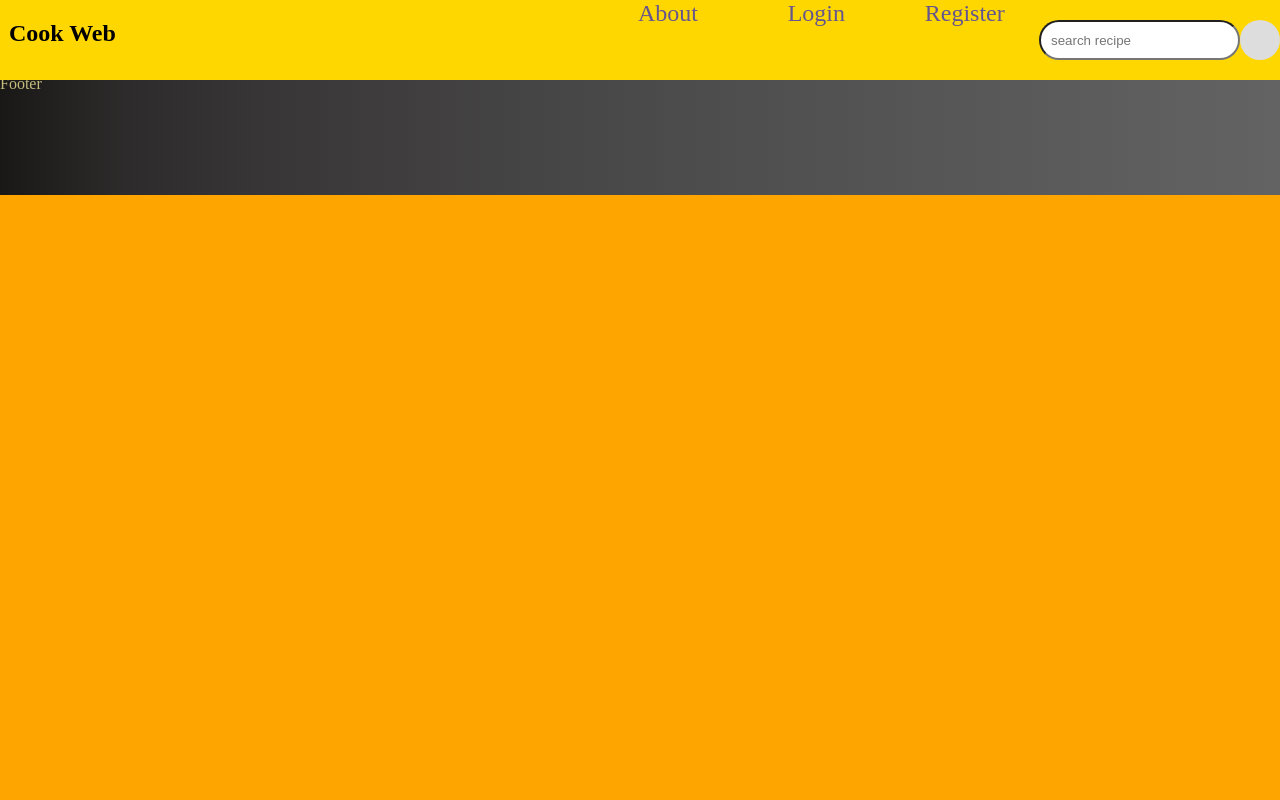
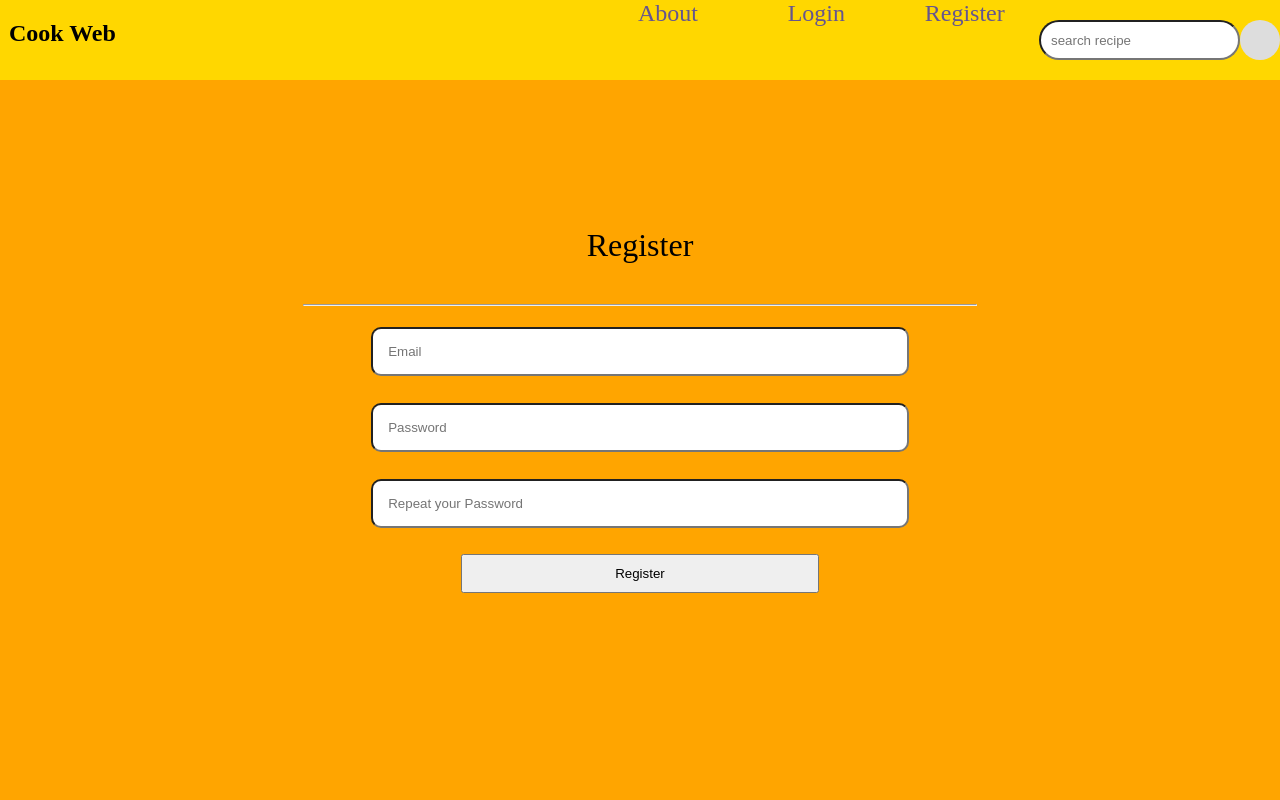
Before and after one commit to dickykintano1/firstwebsite, a React (Create React App) app in the folder FrontEnd/cook-web/: page /users/reg in a window 1280 px wide. Shown: the top 800 px of the page. Built offline with nearby package versions, Linux system fonts and the light colour scheme.

Commit message:
Refining Register Page
Attempting to pass data from Front End to Back End, also simplifying the types of user input informations, for the purpose of experimenting

```diff
--- a/FrontEnd/cook-web/src/App.js
+++ b/FrontEnd/cook-web/src/App.js
@@ -23,7 +23,7 @@ function App() {
           <Route path="/" element={<Home/>}>Home</Route>
           <Route path="/about" element={<About/>}>About</Route>
           <Route path="/login" element={<Login/>}>Login</Route>
-          <Route path="/register" element={<Register/>}>Register</Route>
+          <Route path="/users/reg" element={<Register/>}>Register</Route>
           <Route path="/search" element={<SearchResult/>}>Search Result</Route>
         </Routes>
 				<Footer/>
--- a/FrontEnd/cook-web/src/components/Header.js
+++ b/FrontEnd/cook-web/src/components/Header.js
@@ -9,7 +9,7 @@ function Header() {
         <h1>Cook Web</h1>
         <Link to={'/about'} className='navbar-button'>About</Link>
         <Link to={'/login'} className='navbar-button'>Login</Link>
-        <Link to={'/register'} className='navbar-button'>Register</Link>
+        <Link to={'/users/reg'} className='navbar-button'>Register</Link>
         <form className='navbar-srchbar' action=''>
           <input
             className='navbar-input'
--- a/FrontEnd/cook-web/src/components/pages/Register.js
+++ b/FrontEnd/cook-web/src/components/pages/Register.js
@@ -3,23 +3,29 @@ import React from 'react';
 function Register() {
   return (
     <div className='css2'>
-      <form className='input-container' action=''>
+      <form method='POST' className='input-container' action='/users/reg'>
         <p className='general-text'>Register</p>
         <hr className='general-line'></hr>
         <input
           className='input'
-          type='username'
-          placeholder='Username'
+          type='email'
+          id='email'
+          placeholder='Email'
+          name='email'
         />
         <input
           className='input'
-          type='password1'
+          type='password'
+          id='password1'
           placeholder='Password'
+          name='password1'
         />
         <input
           className='input'
-          type='password2'
+          type='password'
+          id='password2'
           placeholder='Repeat your Password'
+          name='password2'
         />
         <button
           className='button'
```
Also changed, not shown: 2 other files (tests, documents, lock files or other folders).
